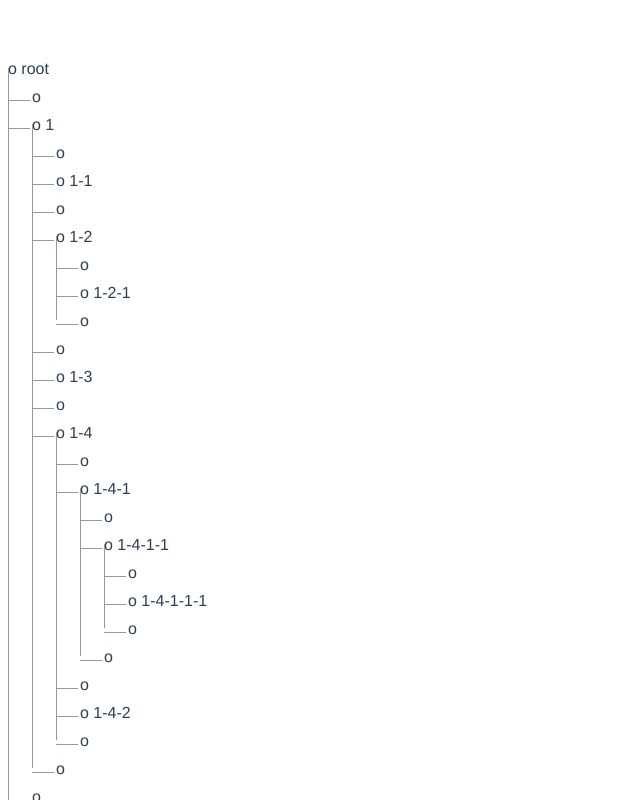
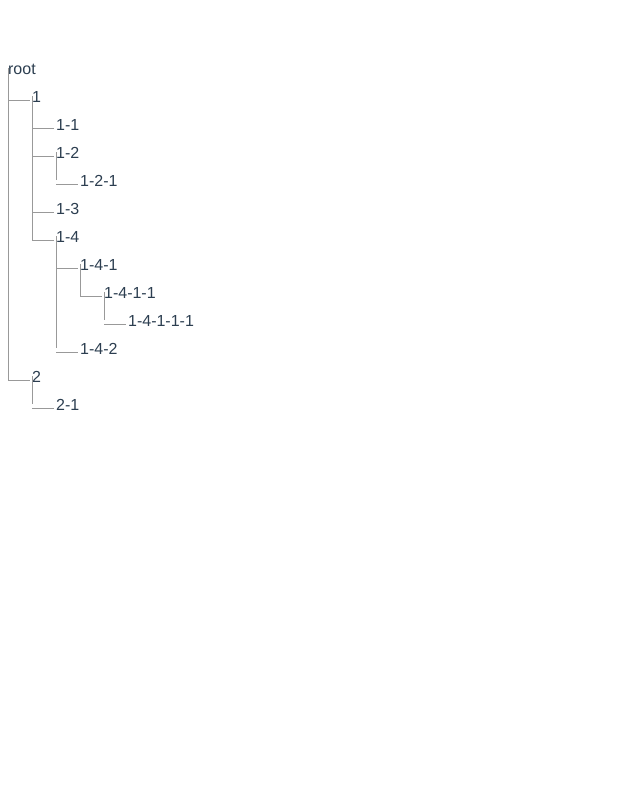
Before and after one commit to wuyuedefeng/vue-sortable-tree, a Vue app in the folder example/: page /#/ in a window 1280 px wide. Shown: the top 800 px of the page, without its empty margins (0-640 px from the left). Built offline with nearby package versions, Linux system fonts and the light colour scheme.

Commit message:
first version tree show  and drag sort

```diff
--- a/example/src/components/SortableTree.vue
+++ b/example/src/components/SortableTree.vue
@@ -1,9 +1,11 @@
 <template>
   <div class="sortable-tree" :class="{'empty-node': data[attr]}" :draggable="data[attr]" @dragstart.stop="dragStart()" @dragover.prevent @dragenter.stop.prevent="dragEnter()"
        @dragleave.stop="dragLeave()" @drop.stop="drop" @dragend.stop.prevent="dragEnd">
-    <span>o {{data[attr]}}</span>
+    <div class="content">
+      <span>{{data[attr]}}</span>
+    </div>
     <ul v-if="hasChildren(data)">
-      <li v-for="(item, index) in children" :class="{'parent-li': hasChildren(item)}">
+      <li v-for="(item, index) in children" :class="{'parent-li': hasChildren(item), 'exist-li': item[attr], 'blank-li': !item[attr]}">
         <sortable-tree :data="item" :attr="attr" :parentData="data" :idx="index" :dragInfo="dragInfo"></sortable-tree>
       </li>
     </ul>
@@ -82,15 +84,15 @@ export default {
       this.dragObj.vm.classList.add('draging')
       if (!this.isAllowToDrop) return
 //      console.log(this.$el)
-      this.$el.style.backgroundColor = 'yellow'
+      this.$el.classList.add('droper')
     },
     dragLeave (data) { // 作用在目标元素
-      this.$el.style.backgroundColor = ''
+      this.$el.classList.remove('droper')
     },
     // 在ondragover中一定要执行preventDefault()，否则ondrop事件不会被触发。
     drop () { // 目标元素
       this.dragObj.vm.classList.remove('draging')
-      this.$el.style.backgroundColor = ''
+      this.$el.classList.remove('droper')
       if (!this.isAllowToDrop) return
       // 无论如何都直接删除被拖动节点
       let index = this.dragObj.parentData.children.indexOf(this.dragObj.data)
@@ -109,6 +111,10 @@ export default {
 <style lang="scss" scoped>
 .sortable-tree {
   font-size: 16px;
+
+  .content {
+    min-height: 10px;
+  }
 
   ul, li {
     margin: 0;
@@ -154,16 +160,22 @@ export default {
       left: 0;
       border-top: 1px solid #999;
     }
-    &.parent-li:last-child:before {
+
+    &.parent-li:nth-last-child(2):before {
       width: 24px;
       height: 32px; // 32为1个li的高度
       left: 0;
       top: -10px;
       border-left: 1px solid #999;
     }
-    &.empty-li {
-      width: 0;
-      height: 0;
+    &.blank-li {
+      position: absolute;
+      z-index: 1;
+      margin: 0;
+      padding: 0;
+      width: 100%;
+      height: 10px;
+      overflow: hidden;
     }
   }
 }
@@ -172,6 +184,6 @@ export default {
   background: #EFEEEF;
 }
 .droper {
-  background: yellow;
+  background: lightgreen;
 }
 </style>
```
Also changed, not shown: example/src/components/SortableTreeItem.vue (deleted, +0 -55 lines).
